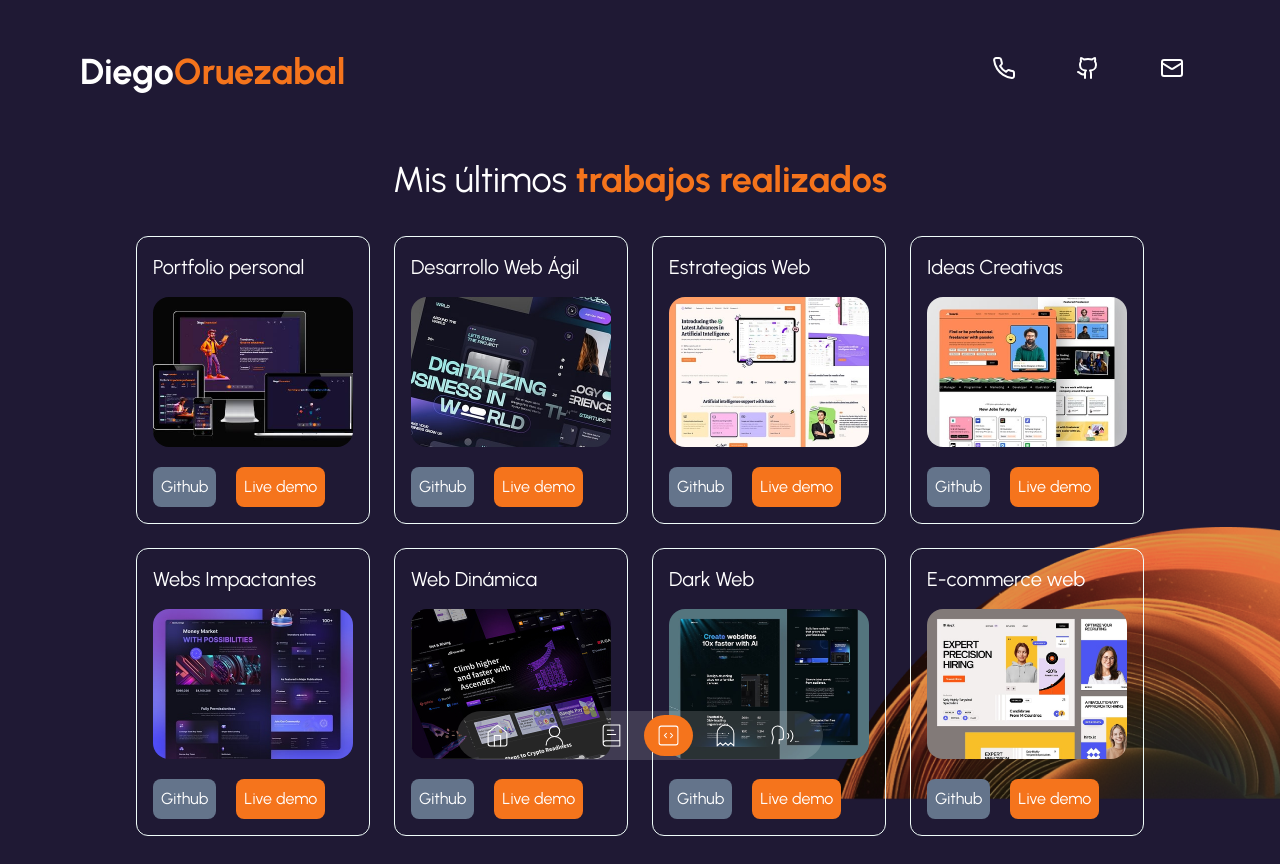
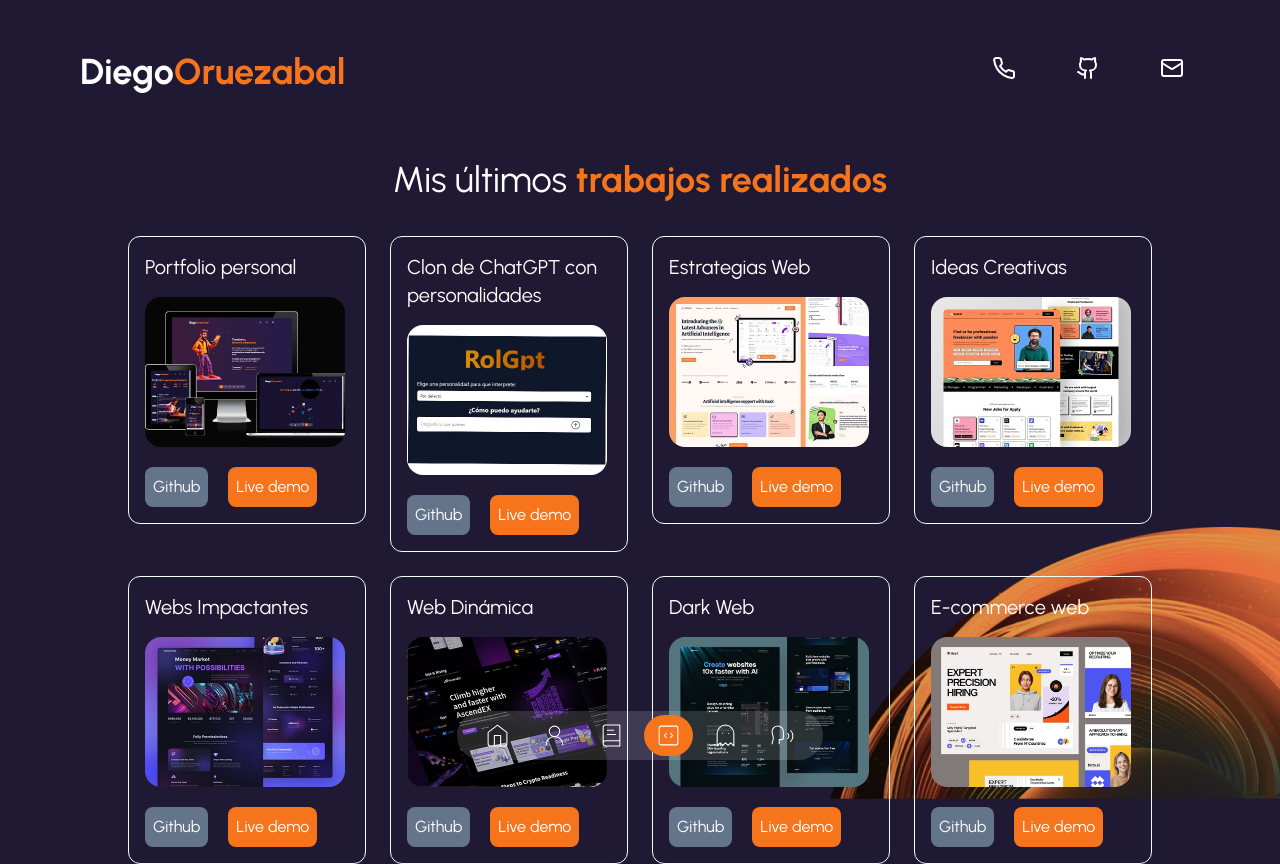
Before and after one commit to Diego-Oruezabal/portfolio-diego, a Next.js app: page /portfolio in a window 1280 px wide. Before the commit the page ends 836 px from the top, so only its background shows below. Built offline with nearby package versions, Linux system fonts and the light colour scheme.

Commit message:
añadido proyecto rolGpt

```diff
--- a/data.tsx
+++ b/data.tsx
@@ -176,10 +176,10 @@ export const dataPortfolio = [
     },
     {
         id: 2,
-        title: "Desarrollo Web Ágil",
-        image: "/image-2.jpg",
-        urlGithub: "#!",
-        urlDemo: "#!",
+        title: "Clon de ChatGPT con personalidades",
+        image: "/rolGpt.jpg",
+        urlGithub: "https://github.com/Diego-Oruezabal/rolGpt",
+        urlDemo: "https://rolgpt.netlify.app/",
     },
     {
         id: 3,
```
Also changed, not shown: public/rolGpt.jpg (added).
